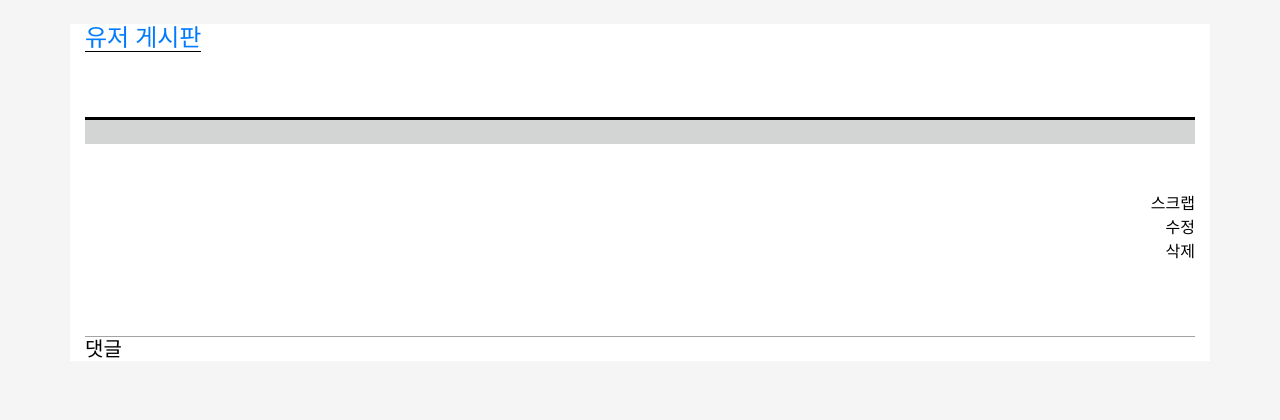
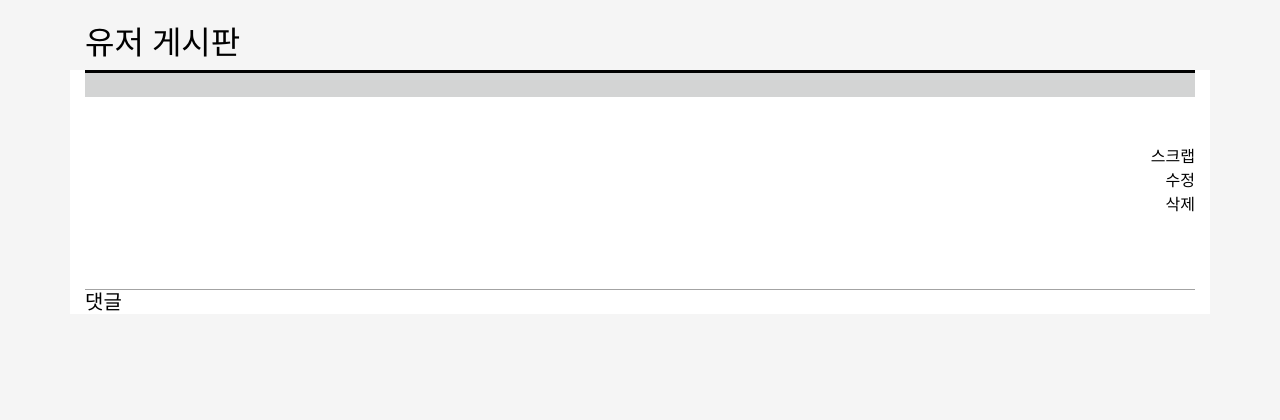
Before and after one commit to chomins/Law_test, a Django app: template lawboard/templates/lawboard_detail.html in a window 1280 px wide. Shown: the part 80-500 px from the top of the page. Run offline with Django 3.2, Linux system fonts and the light colour scheme; the template is opened without the code that fills it, so the values that code supplies are empty; some libraries are stand-ins or nearby versions; some web fonts are replaced.

Commit message:
Board css complete

```diff
--- a/lawboard/templates/lawboard_detail.html
+++ b/lawboard/templates/lawboard_detail.html
@@ -1,9 +1,12 @@
 {% extends 'base.html' %}
 {% block content %}
 <br>
+<div class="container" >
+
+    <h2><span><a href="{% url 'lb_list' %}" style="color: black;">유저 게시판</a></span></h2>
+</div>
+
 <div class="container" style="background-color: white;">
-<h4 ><span style="border-bottom: black solid 0.5px; color: cornflowerblue;"><a href="{% url 'lb_list' %}">유저 게시판</a></span></h4>
-<br><br>
 
 <h1>{{lb.title}}</h1>
 <div style="text-align: right;">
--- a/lawboard/templates/meetingboard_list.html
+++ b/lawboard/templates/meetingboard_list.html
@@ -9,8 +9,6 @@
         <h2>매칭 게시판</h2>
     </div>
 
-
-    <br>
     <hr style="border:black solid 1px;">
     <div class="lawboards_list" style="margin-top: 50px; ">
         <div class="row"  >
```
